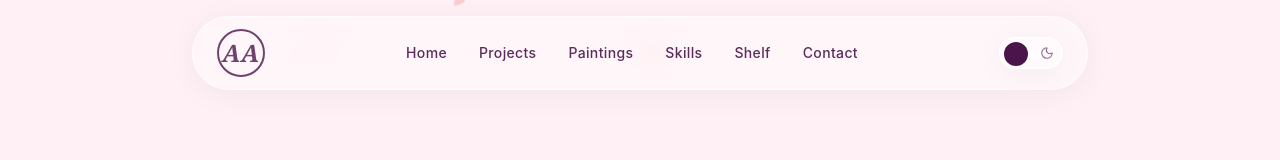
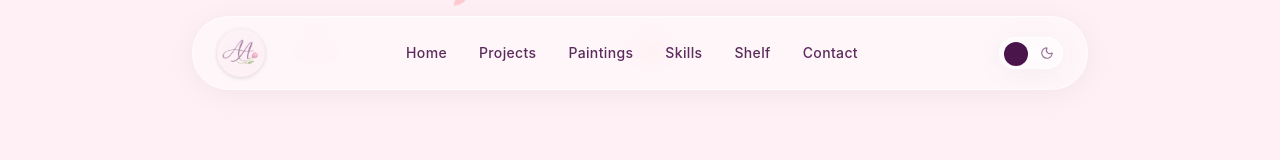
Before and after one commit to AbdulKadir-22/Aeries, a React (Vite) app: page / in a window 1280 px wide. Shown: the top 160 px of the page. Built offline with nearby package versions, Linux system fonts and the light colour scheme.

Commit message:
Logo added

```diff
--- a/index.html
+++ b/index.html
@@ -2,7 +2,7 @@
 <html lang="en">
   <head>
     <meta charset="UTF-8" />
-    <link rel="icon" type="image/svg+xml" href="/favicon.svg" />
+    <link rel="icon" id="favicon" href="/AA_light.png" />
     <meta name="viewport" content="width=device-width, initial-scale=1.0" />
     <title>Alfisha Ansari</title>
   </head>
--- a/src/App.jsx
+++ b/src/App.jsx
@@ -15,10 +15,13 @@ function App() {
   }, []);
 
   useEffect(() => {
+    const favicon = document.getElementById('favicon');
     if (darkMode) {
       document.documentElement.classList.add('dark');
+      if (favicon) favicon.href = '/AA_dark.png';
     } else {
       document.documentElement.classList.remove('dark');
+      if (favicon) favicon.href = '/AA_light.png';
     }
   }, [darkMode]);
 
--- a/src/components/Navbar.jsx
+++ b/src/components/Navbar.jsx
@@ -8,8 +8,8 @@ const Navbar = ({ darkMode, setDarkMode }) => {
   return (
     <>
       <nav className="fixed top-4 left-1/2 -translate-x-1/2 w-[90%] max-w-4xl z-50 glassmorphism rounded-full px-6 py-3 flex items-center justify-between">
-        <div className="font-serif italic font-bold text-2xl tracking-wide w-12 h-12 rounded-full border-2 border-current flex items-center justify-center opacity-80">
-          AA
+        <div className="w-12 h-12 flex items-center justify-center opacity-90 transition-opacity hover:opacity-100">
+          <img src={darkMode ? "/AA_dark.png" : "/AA_light.png"} alt="Logo" className="w-full h-full object-contain drop-shadow-sm rounded-full " />
         </div>
 
         {/* Desktop Links */}
```
Also changed, not shown: public/AA_dark.png (added), public/AA_light.png (added).
